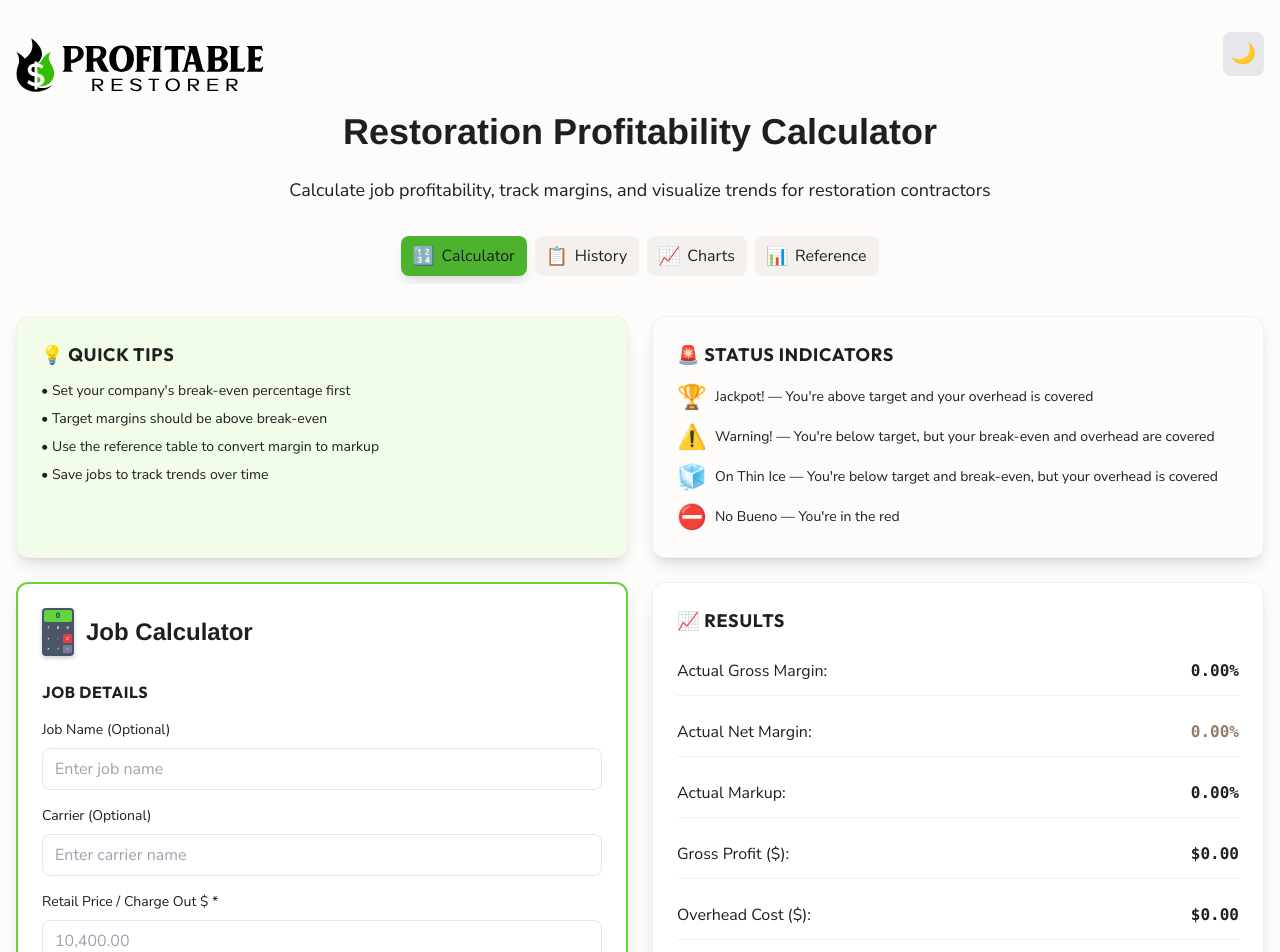
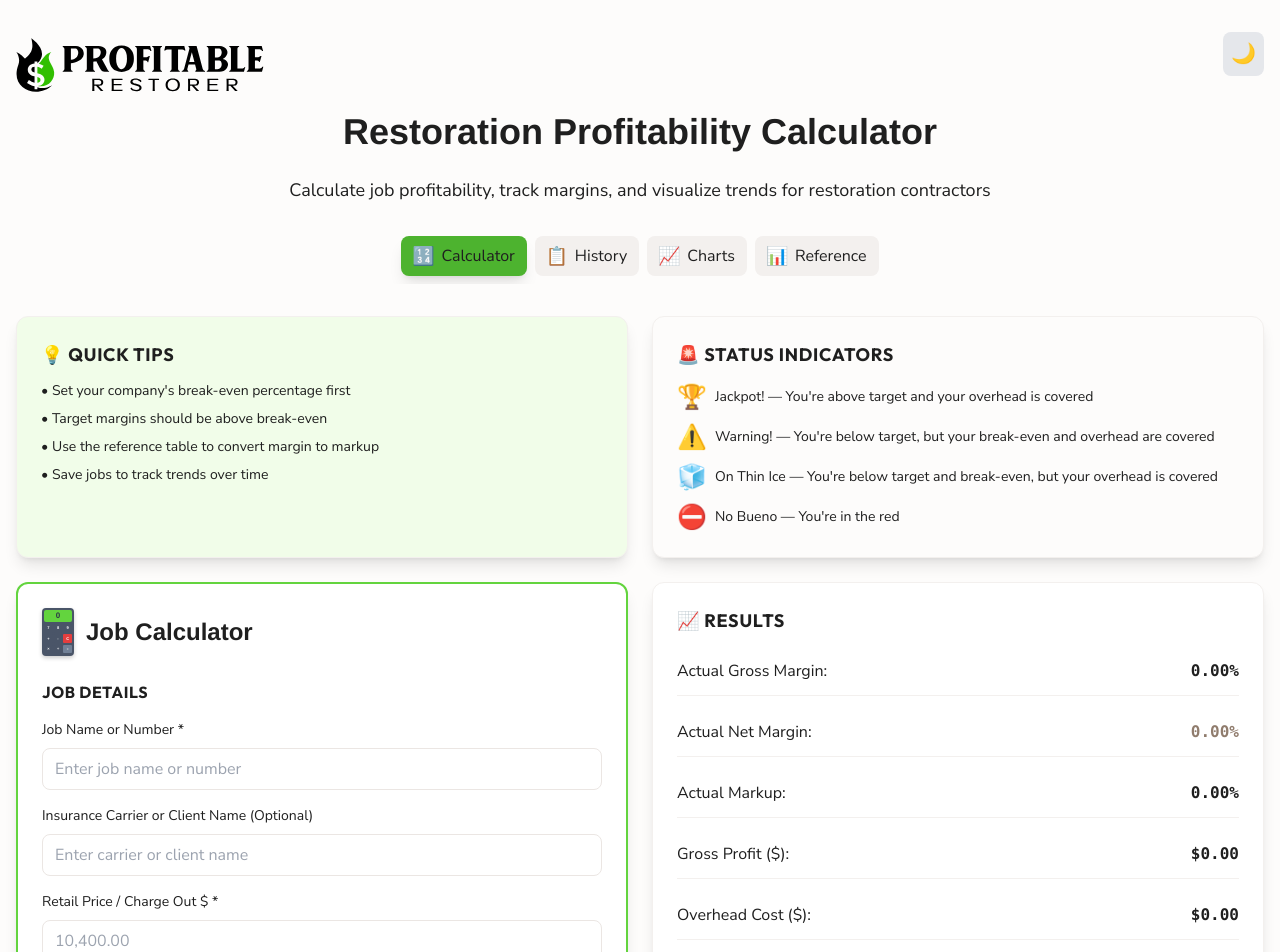
Before and after one commit to KayFernPR/Division-Calculator, a React (Vite) app: page / in a window 1280 px wide. Shown: the top 952 px of the page. Built offline with nearby package versions, Linux system fonts and the light colour scheme.

Commit message:
Updated form fields

```diff
--- a/src/components/Calculator.jsx
+++ b/src/components/Calculator.jsx
@@ -150,7 +150,9 @@ const Calculator = ({ onAddJob }) => {
   const validateForm = () => {
     const newErrors = {}
 
-    // Job name is optional, no validation needed
+    if (!formData.jobName.trim()) {
+      newErrors.jobName = 'Job name or number is required'
+    }
 
     if (!formData.retailPrice || parseFloat(formData.retailPrice) <= 0) {
       newErrors.retailPrice = 'Retail price must be greater than 0'
@@ -540,7 +542,7 @@ const Calculator = ({ onAddJob }) => {
             {/* Job Name */}
             <div>
               <label htmlFor="jobName" className="block text-sm font-medium mb-2" style={{color: '#1F1F1F'}}>
-                Job Name (Optional)
+                Job Name or Number *
               </label>
               <input
                 type="text"
@@ -548,15 +550,18 @@ const Calculator = ({ onAddJob }) => {
                 name="jobName"
                 value={formData.jobName}
                 onChange={handleInputChange}
-                className="input-field"
-                placeholder="Enter job name"
+                className={`input-field ${errors.jobName ? 'border-danger-500 focus:ring-danger-500' : ''}`}
+                placeholder="Enter job name or number"
               />
+              {errors.jobName && (
+                <p className="mt-1 text-sm text-danger-600 dark:text-danger-400">{errors.jobName}</p>
+              )}
             </div>
 
-            {/* Carrier */}
+            {/* Insurance Carrier */}
             <div>
               <label htmlFor="carrier" className="block text-sm font-medium mb-2" style={{color: '#1F1F1F'}}>
-                Carrier (Optional)
+                Insurance Carrier or Client Name (Optional)
               </label>
               <input
                 type="text"
@@ -565,7 +570,7 @@ const Calculator = ({ onAddJob }) => {
                 value={formData.carrier}
                 onChange={handleInputChange}
                 className="input-field"
-                placeholder="Enter carrier name"
+                placeholder="Enter carrier or client name"
               />
             </div>
 
```
